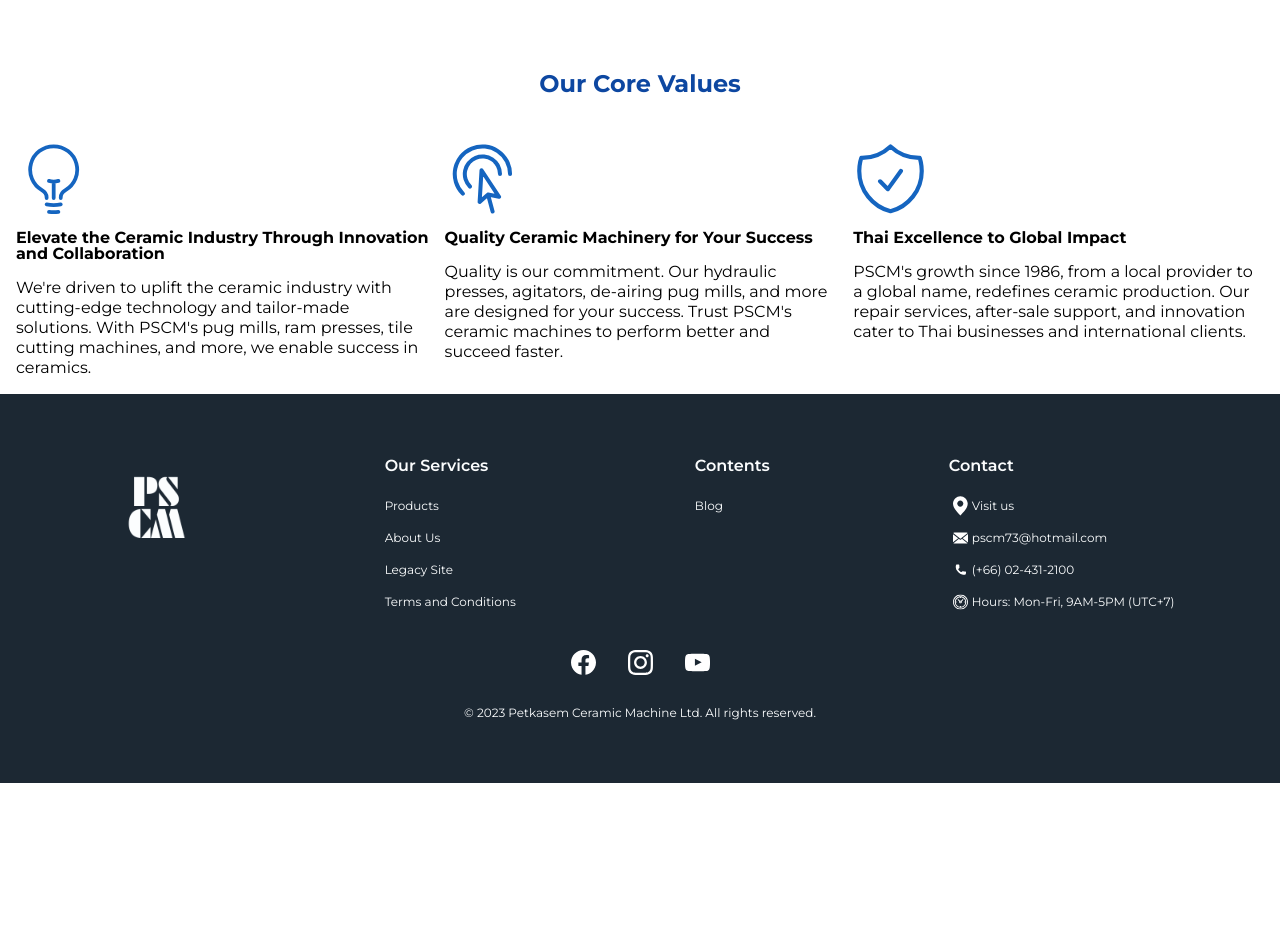
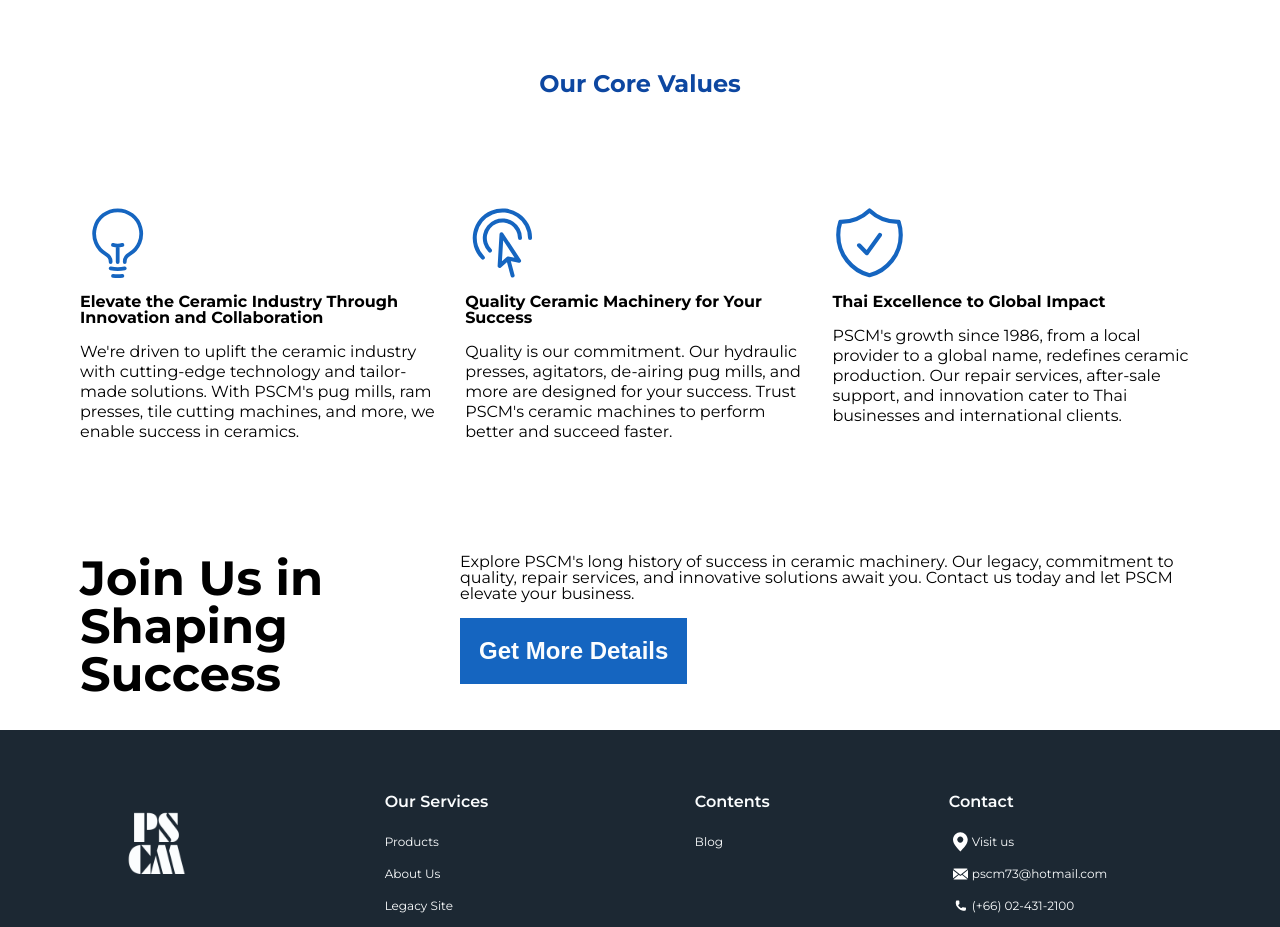
Before and after one commit to stateless-x/pscm, a React (Vite) app: page /about-us in a window 1280 px wide. Shown: the part 600-1527 px from the top of the page. Before the commit the page ends 1383 px from the top, so only its background shows below. Built offline with nearby package versions, Linux system fonts and the light colour scheme.

Commit message:
add data for products

```diff
--- a/src/pages/About.jsx
+++ b/src/pages/About.jsx
@@ -3,6 +3,7 @@
 import lightBulb from "../assets/light-bulb.svg";
 import mousey from "../assets/mousey.svg";
 import shield from "../assets/shield.svg";
+import Button from "../components/Button";
 
 function About() {
   return (
@@ -58,6 +59,18 @@
             </p>
           </div>
         </div>
+        <div className="join-us-content">
+          <h2>Join Us in<br/> Shaping Success</h2>
+          <div className="join-us-description">
+            <p>
+              Explore PSCM's long history of success in ceramic machinery. Our
+              legacy, commitment to quality, repair services, and innovative
+              solutions await you. Contact us today and let PSCM elevate your
+              business.
+            </p>
+            <Button color="primary" message="Get More Details"/>
+          </div>
+        </div>
       </div>
     </>
   );
--- a/src/styles/about.css
+++ b/src/styles/about.css
@@ -50,7 +50,7 @@
   display: flex;
   justify-content: space-around;
   gap: 1rem;
-  padding: 1rem;
+  padding: 5rem;
 }
 
 .core-content > * {
@@ -69,6 +69,27 @@
 
 .core-content p {
   line-height: 1.25rem;
+}
+
+.join-us-content {
+  display: flex;
+  padding: 2rem 5rem;
+  gap: 6rem;
+  justify-content: space-around;
+}
+
+.join-us-content h2 {
+  font-weight: 700;
+  max-width: 32.5rem;
+}
+
+.join-us-description {
+  max-width: 46.25rem;
+}
+
+.join-us-description button {
+  max-width: 15rem;
+  margin-top: 1rem;
 }
 
 @media (max-width: 1024px) {
```
Also changed, not shown: src/data/ProductData.jsx (added, +47 -0 lines).
